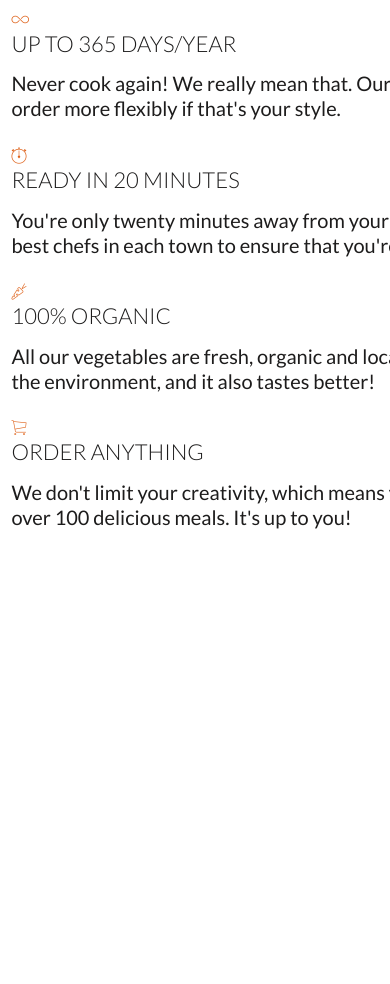
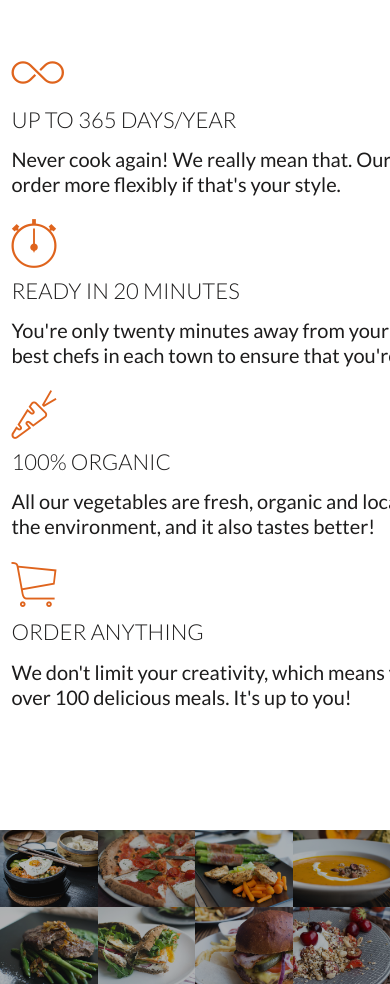
Before and after one commit to Pawasthi0512/Omnifood, a plain HTML site: page index.html in a window 390 px wide. Shown: the part 1062-2046 px from the top of the page. Before the commit the page ends 1663 px from the top, so only its background shows below. Drawn offline with Linux system fonts and the light colour scheme; files whose address does not match are found by name.

Commit message:
We have completed meals section

```diff
--- a/index.html
+++ b/index.html
@@ -79,5 +79,52 @@
                 </div>
             </div>
         </section>
+        <section class="section-meals">
+            <ul class="meals-showcase">
+                <li>
+                    <figure class="meals-photo">
+                        <img src="./resources/img/1.jpg" alt="Korean bibimbap with egg and vegetables">
+                    </figure>
+                </li>
+                <li>
+                    <figure class="meals-photo">
+                        <img src="./resources/img/2.jpg" alt="Simple italian pizza with cherry tomatoes">
+                    </figure>
+                </li>
+                <li>
+                    <figure class="meals-photo">
+                        <img src="./resources/img/3.jpg" alt="Chicken breast steak with vegetables">
+                    </figure>
+                </li>
+                <li>
+                    <figure class="meals-photo">
+                        <img src="./resources/img/4.jpg" alt="Autumn pumpkin soup">
+                    </figure>
+                </li>
+            </ul>
+            <ul class="meals-showcase">
+                <li>
+                    <figure class="meals-photo">
+                        <img src="./resources/img/5.jpg" alt="Paleo beef steak with vegetables">
+                    </figure>
+                </li>
+                <li>
+                    <figure class="meals-photo">
+                        <img src="./resources/img/6.jpg" alt="Healthy baguette with egg and vegetables">
+                    </figure>
+                </li>
+                <li>
+                    <figure class="meals-photo">
+                        <img src="./resources/img/7.jpg" alt="Burger with cheddar and bacon">
+                    </figure>
+                </li>
+                <li>
+                    <figure class="meals-photo">
+                        <img src="./resources/img/8.jpg" alt="Granola with cherries and strawberries">
+                    </figure>
+                </li>
+            </ul>
+        </section>
+
     </body>
 </html>
--- a/resources/css/style.css
+++ b/resources/css/style.css
@@ -37,7 +37,9 @@ header{
 
 section{
     padding: 60px 0;
-
+}
+.section-features .long-copy{
+    margin-bottom: 30px;
 }
 h1,h2,h3{
     font-weight: 300;
@@ -80,13 +82,16 @@ h2::after{
 
 .box{
     padding: 1%;
+    margin-bottom: 0px;
+    padding-bottom: 0px;
 }
 .box p{
     line-height: 125%;
 }
 
+/* Decoration of icons */
 .icon{
-    font-size: 3 00%;
+    font-size: 300%;
     display: block;
     color:rgb(223, 100, 29);
 }
@@ -170,3 +175,32 @@ visited is the state after the button click or arrow on button*/
     text-transform: uppercase;
     border-bottom: 3px solid rgb(223, 100, 29);
 }
+
+/* *********** Meals section **************/
+
+.meals-showcase{
+    list-style: none;
+    width: 100%;
+}
+.meals-showcase li{
+    display: block;
+    width: 25%;
+    float: left;
+}
+.meals-photo{
+    margin: 0;
+    width: 100%;
+    background-color: black;
+    overflow: hidden;
+}
+.meals-photo img{
+    width: 100%;
+    height: auto;
+    transform: scale(1.15);
+    opacity: 0.7;
+    transition: transform 0.5s, opacity 0.5s ;
+}
+.meals-photo img:hover{
+    transform: scale(1.03);
+    opacity: 1;
+}
```
Also changed, not shown: resources/img/1.jpg (added), resources/img/2.jpg (added), resources/img/3.jpg (added), resources/img/4.jpg (added), resources/img/5.jpg (added), resources/img/6.jpg (added), resources/img/7.jpg (added), resources/img/8.jpg (added).
